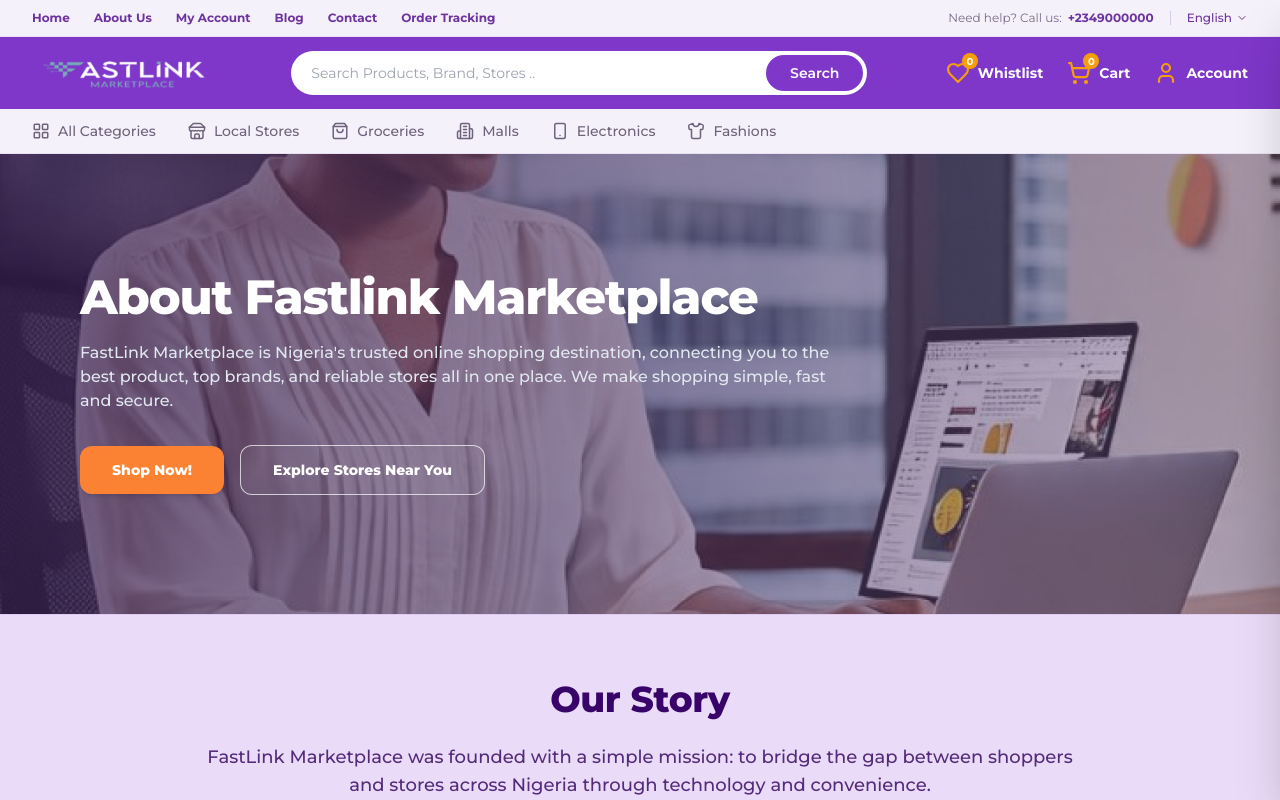
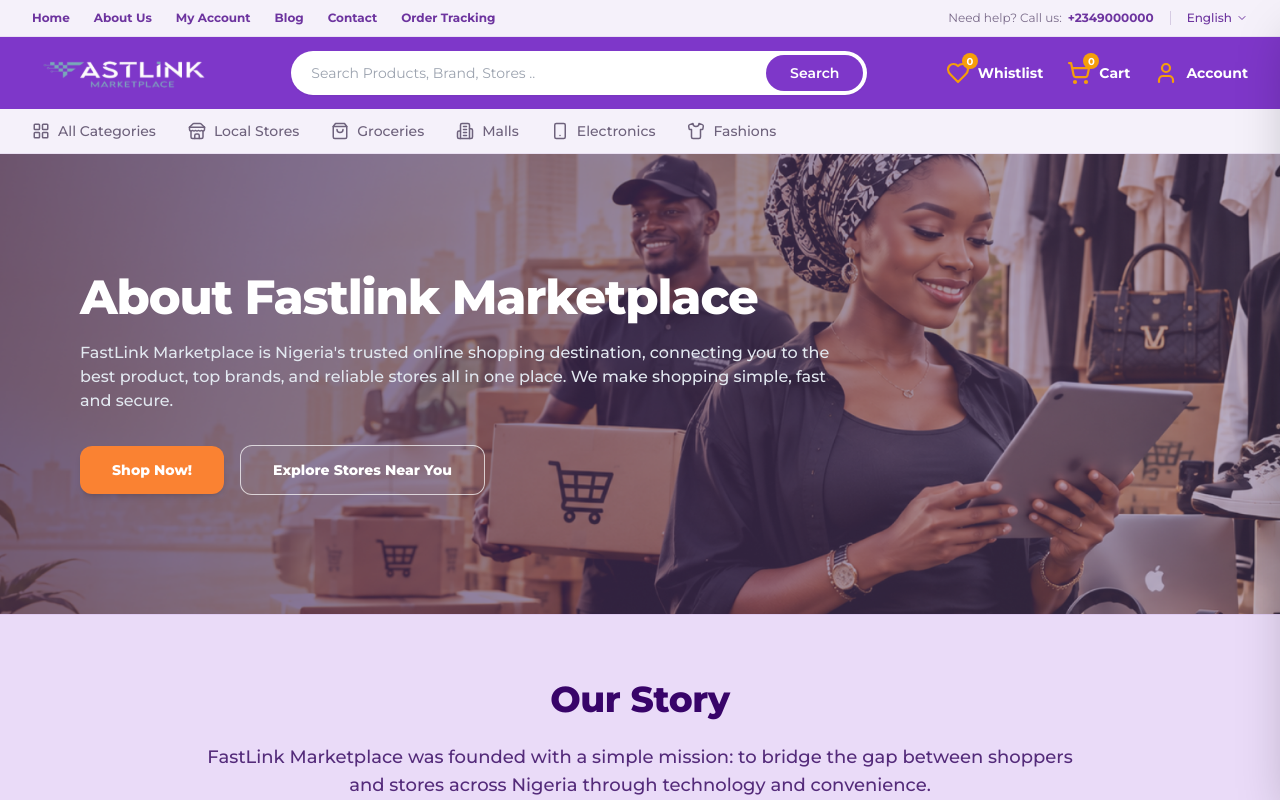
Before and after one commit to P23-Africa-Dev/fastlink-marketplace, a Next.js app: page /about in a window 1280 px wide. Shown: the top 800 px of the page. Built offline with nearby package versions, Linux system fonts and the light colour scheme.

Commit message:
feat: update about page hero image to Frame 1000009509

```diff
--- a/src/app/(shop)/about/page.tsx
+++ b/src/app/(shop)/about/page.tsx
@@ -13,7 +13,7 @@
 } from "lucide-react";
 
 import whyUsIllustration from "@/assets/why_us_illustration.png";
-import contactHeroFrame from "@/assets/Frame 1000009508.png";
+import aboutHeroFrame from "@/assets/Frame 1000009509.png";
 import { FAQStrip } from "@/features/home/faq-strip";
 
 export const metadata: Metadata = {
@@ -75,7 +75,7 @@
       <section className="relative w-full min-h-[380px] sm:min-h-[460px] flex items-center overflow-hidden">
         {/* Background Frame Image */}
         <Image
-          src={contactHeroFrame}
+          src={aboutHeroFrame}
           alt="About Fastlink Marketplace"
           fill
           priority
```
Also changed, not shown: src/assets/Frame 1000009509.png (added).
